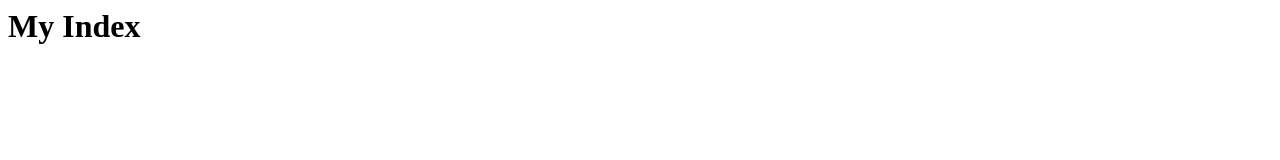
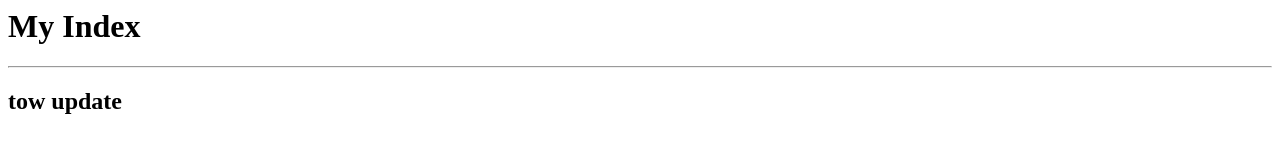
Before and after one commit to hai2653068/MyHome, a plain HTML site: page index.html in a window 1280 px wide. Drawn offline with Linux system fonts and the light colour scheme.

Commit message:
two update

```diff
--- a/index.html
+++ b/index.html
@@ -2,5 +2,7 @@
 	<head></head>
 	<body>
 		<h1>My Index</h1>
+		<hr>
+		<h2>tow update</h2>
 	</body>
 </html>
```
